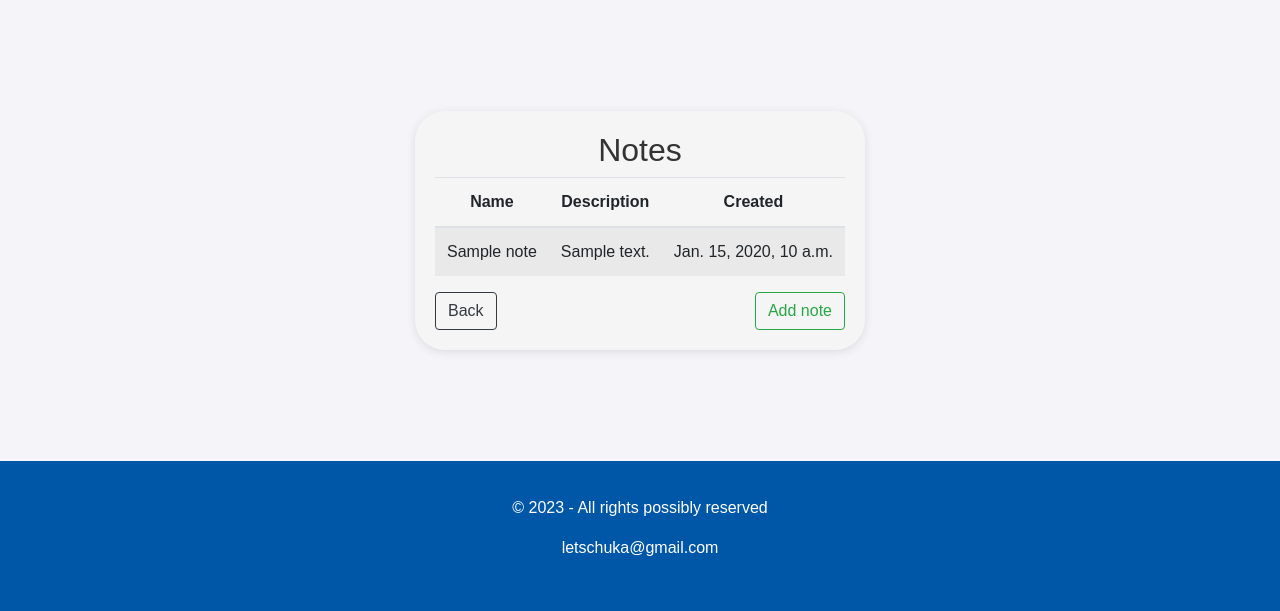
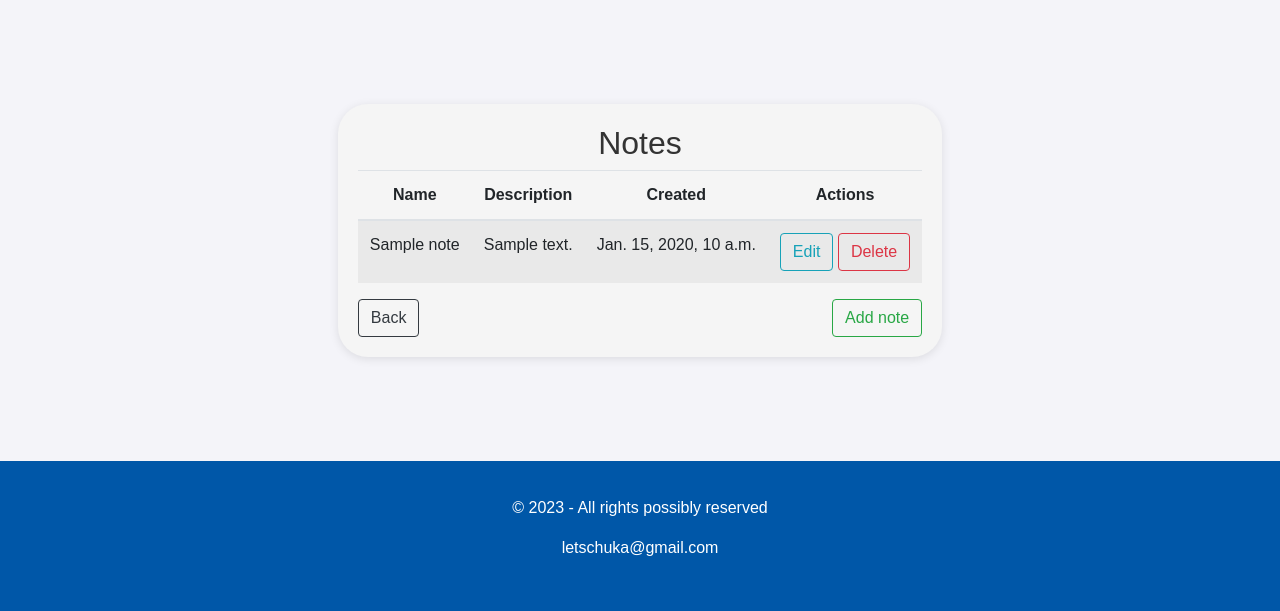
Before and after one commit to BuildDear/ManagementSystem, a Django app: page /user/note-list/ in a window 1280 px wide. Shown: the part 189-800 px from the top of the page. Run offline with Django 4.2, Linux system fonts and the light colour scheme; a user stored in the database is signed in; tables that the repository leaves empty hold one stand-in row (values such as "Sample post"); some libraries are stand-ins or nearby versions.

Commit message:
add edit and delete

```diff
--- a/apps/accounts/models.py
+++ b/apps/accounts/models.py
@@ -53,6 +53,9 @@ class GroupModel(models.Model):
     def users_count(self):
         return self.users.all().count()
 
+    def notes_count(self):
+        return NoteModel.objects.filter(group=self).count()
+
 
 class NoteModel(models.Model):
     name = models.CharField(max_length=50)
--- a/apps/user/templates/note_list.html
+++ b/apps/user/templates/note_list.html
@@ -15,6 +15,7 @@
                 <th>Name</th>
                 <th>Description</th>
                 <th>Created</th>
+                <th>Actions</th>
             </tr>
         </thead>
         <tbody>
@@ -23,11 +24,10 @@
                     <td>{{ note.name }}</td>
                     <td>{{ note.description }}</td>
                     <td>{{ note.created }}</td>
-{#                    <td>#}
-{#                        <a href="{% url 'join-group' group.id %}" class="btn btn-outline-info">Enter</a>#}
-{#                        <a href="{% url 'group-edit' group.id %}" class="btn btn-outline-info">Edit</a>#}
-{#                        <a href="{% url 'group-delete' group.id %}" class="btn btn-outline-danger">Delete</a>#}
-{#                    </td>#}
+                    <td>
+                        <a href="{% url 'note-edit' note.id %}" class="btn btn-outline-info">Edit</a>
+                        <a href="{% url 'note-delete' note.id %}" class="btn btn-outline-danger">Delete</a>
+                    </td>
                 </tr>
             {% endfor %}
         </tbody>
--- a/apps/user/urls.py
+++ b/apps/user/urls.py
@@ -6,7 +6,8 @@ urlpatterns = [
     path('join-group/<int:pk>/', views.join_group, name='join-group'),
 
     path('note-list/', views.NoteListView.as_view(), name='note-list'),
-
     path('note/add/', views.NoteCreateView.as_view(), name='note-add'),
+    path('note/edit/<int:pk>/', views.NoteUpdateView.as_view(), name='note-edit'),
+    path('note/delete/<int:pk>/', views.NoteDeleteView.as_view(), name='note-delete'),
 
 ]
--- a/apps/user/views.py
+++ b/apps/user/views.py
@@ -1,5 +1,6 @@
 from django.contrib import messages
 from django.contrib.auth.decorators import login_required
+from django.db.models import ProtectedError
 from django.shortcuts import redirect, get_object_or_404
 from django.urls import reverse_lazy
 from django.views import generic
@@ -35,10 +36,9 @@ class NoteListView(generic.ListView):
 class NoteCreateView(generic.CreateView):
     model = NoteModel
     form_class = NoteAddForm
-    template_name = 'note_create.html'
+    template_name = 'note_edit.html'
     success_url = reverse_lazy('group-list')
 
-    # Add additional context to the template.
     def get_context_data(self, **kwargs):
         context = super().get_context_data(**kwargs)
         context['title'] = 'Create note'
@@ -48,3 +48,38 @@ class NoteCreateView(generic.CreateView):
     def form_valid(self, form):
         form.instance.group = self.request.user.group
         return super().form_valid(form)
+
+
+class NoteUpdateView(generic.UpdateView):
+    model = NoteModel
+    form_class = NoteAddForm
+    template_name = 'note_edit.html'
+    success_url = reverse_lazy('note-list')
+
+    # Add additional context to the template.
+    def get_context_data(self, **kwargs):
+        context = super().get_context_data(**kwargs)
+        context['title'] = 'Edit note'
+        context['button_label'] = 'Save changes'
+        return context
+
+
+class NoteDeleteView(generic.DeleteView):
+    model = NoteModel
+    template_name = 'confirm_delete.html'
+    success_url = reverse_lazy('note-list')
+
+    # Add additional context to the template.
+    def get_context_data(self, **kwargs):
+        context = super().get_context_data(**kwargs)
+        context['is_user'] = False
+        return context
+
+        # Prevent deletion of groups with members.
+
+    def delete(self, request, *args, **kwargs):
+        try:
+            return super().delete(request, *args, **kwargs)
+        except ProtectedError:
+            messages.error(request, "This group cannot be deleted because it is used by other objects.")
+            return redirect('some_view')
--- a/templates/base.html
+++ b/templates/base.html
@@ -17,8 +17,11 @@
         <div class="float-left mr-3">
             {% if user.is_authenticated %}
                 <a href="{% url 'choose-list' %}" class="btn btn-outline-warning">Main</a>
-                <a href="{% url 'user-list' %}" class="btn btn-outline-warning">List of users</a>
-                <a href="{% url 'manager-list' %}" class="btn btn-outline-warning">List of managers</a>
+                {% if user.is_manager %}
+                    <a href="{% url 'user-list' %}" class="btn btn-outline-warning">List of users</a>
+                    <a href="{% url 'manager-list' %}" class="btn btn-outline-warning">List of managers</a>
+                {% endif %}
+
                 <a href="{% url 'group-list' %}" class="btn btn-outline-warning">Events</a>
             {% else %}
                 <h3>You should sign in, before start</h3>
```
Also changed, not shown: apps/manager/templates/choose_lists.html (+2 -1 lines), apps/manager/templates/groups_list.html (+7 -3 lines), apps/manager/views.py (+12 -0 lines), apps/user/templates/note_edit.html (renamed from apps/user/templates/note_create.html).
